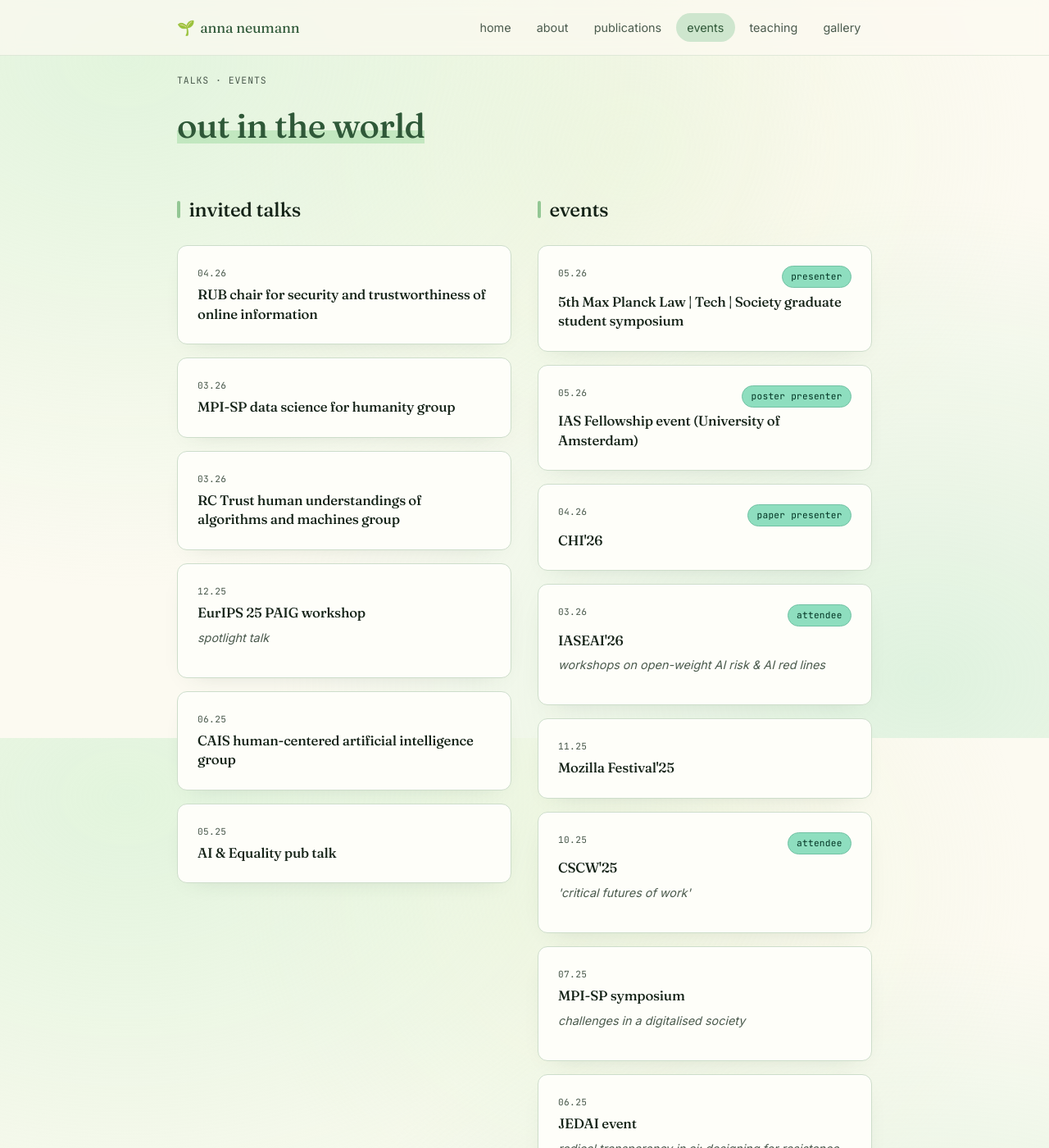
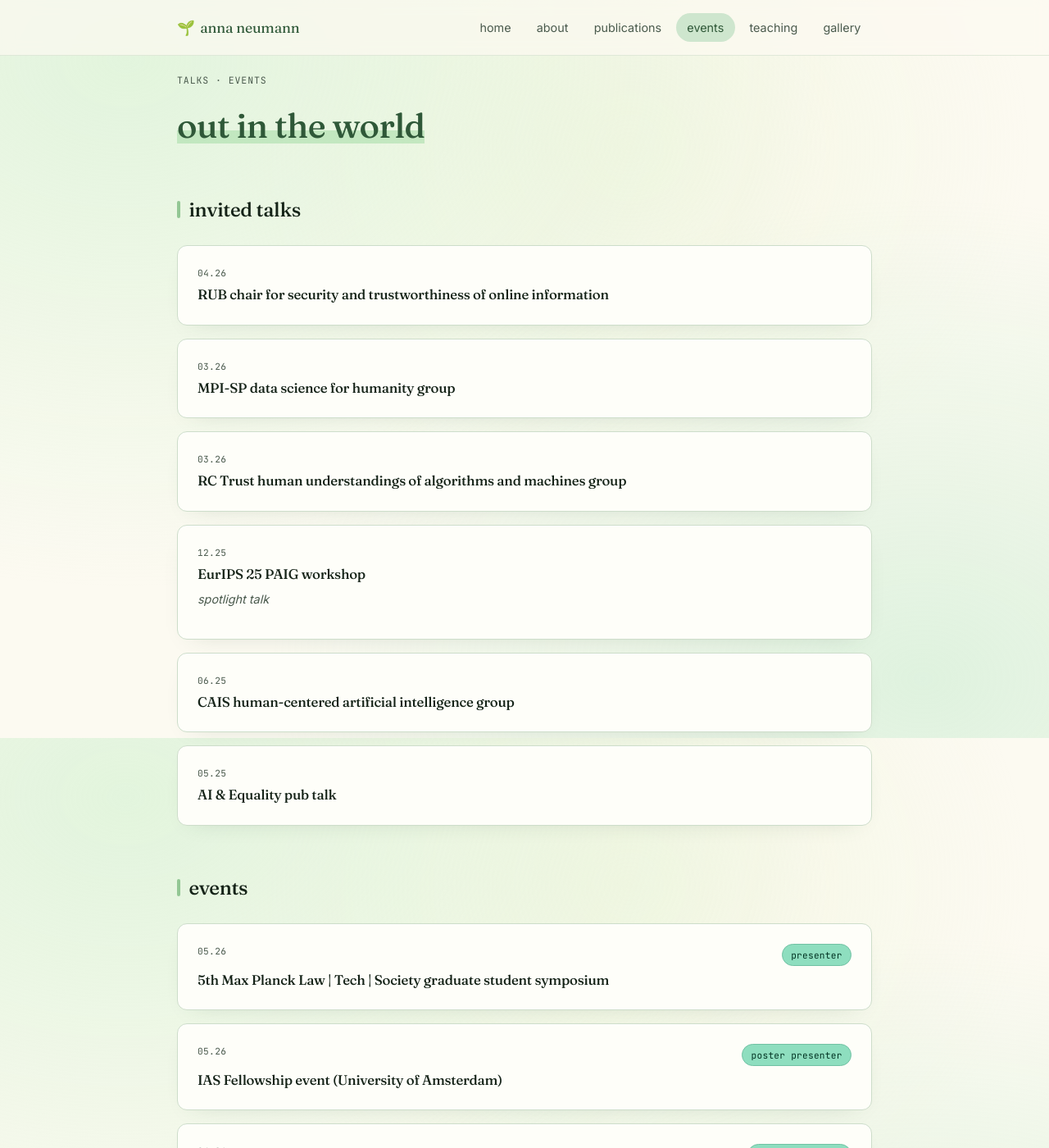
Before and after one commit to annaneumann-me/annaneumann-me.github.io, a Jekyll site: the page built from events.md, in a window 1280 px wide and 1400 px high. Shown: the whole window at 82% size. Built offline with Jekyll 4.4.1, drawn with Linux system fonts in a browser that asks for light colours.

Commit message:
Remove paper-per-year count, stack talks/events again, drop gallery captions

```diff
--- a/assets/css/style.css
+++ b/assets/css/style.css
@@ -190,7 +190,6 @@ a.tag--poster:hover { background: oklch(0.7 0.06 145); color: oklch(0.98 0.01 14
 }
 .year-heading h2 { font-size: 1.8rem; color: var(--primary); }
 .year-heading .rule { height: 1px; flex: 1; background: var(--border); }
-.year-heading .count { font-family: var(--font-mono); font-size: 0.75rem; color: var(--muted-foreground); }
 
 .pub-card h3 { font-size: 1.05rem; color: var(--foreground); line-height: 1.4; margin: 0; }
 .pub-card .authors { margin: 0.3rem 0 0; font-size: 0.85rem; color: var(--muted-foreground); }
@@ -306,12 +305,5 @@ a.tag--poster:hover { background: oklch(0.7 0.06 145); color: oklch(0.98 0.01 14
   border: 1px solid var(--border);
   box-shadow: 0 10px 30px -20px oklch(0.4 0.06 150 / 0.3);
 }
-.photo-gallery figcaption {
-  margin-top: 0.5rem;
-  font-family: var(--font-mono);
-  font-size: 0.75rem;
-  color: var(--muted-foreground);
-  text-align: center;
-}
 
 hr { border: none; border-top: 1px solid oklch(0.88 0.03 140 / 0.6); margin: 1.5rem 0; }
--- a/events.md
+++ b/events.md
@@ -9,41 +9,39 @@ permalink: /events/
   <h1><span class="leaf-underline">out in the world</span></h1>
 </header>
 
-<div class="two-col" style="margin-top: 3rem; align-items: start;">
-  <section>
-    <div class="section-heading"><h2>invited talks</h2></div>
-    <ul class="entry-list">
-      {% for t in site.data.talks %}
-      <li class="soft-card pub-card">
-        <p class="entry-date">{{ t.date }}</p>
-        <div class="top-row">
-          <h3>{{ t.venue }}</h3>
-        </div>
-        {% if t.role %}<p class="meta" style="font-style: italic;">{{ t.role }}</p>{% endif %}
-        {% if t.url and t.url != "#" %}
-        <div class="links"><a class="tag tag--paper" href="{{ t.url }}">group ↗</a></div>
-        {% endif %}
-      </li>
-      {% endfor %}
-    </ul>
-  </section>
+<section style="margin-top: 3rem;">
+  <div class="section-heading"><h2>invited talks</h2></div>
+  <ul class="entry-list">
+    {% for t in site.data.talks %}
+    <li class="soft-card pub-card">
+      <p class="entry-date">{{ t.date }}</p>
+      <div class="top-row">
+        <h3>{{ t.venue }}</h3>
+      </div>
+      {% if t.role %}<p class="meta" style="font-style: italic;">{{ t.role }}</p>{% endif %}
+      {% if t.url and t.url != "#" %}
+      <div class="links"><a class="tag tag--paper" href="{{ t.url }}">group ↗</a></div>
+      {% endif %}
+    </li>
+    {% endfor %}
+  </ul>
+</section>
 
-  <section>
-    <div class="section-heading"><h2>events</h2></div>
-    <ul class="entry-list">
-      {% for e in site.data.events %}
-      <li class="soft-card pub-card">
-        <div class="top-row">
-          <p class="entry-date" style="margin: 0;">{{ e.date }}</p>
-          {% if e.role %}<span class="tag tag--video">{{ e.role }}</span>{% endif %}
-        </div>
-        <h3 style="margin-top: 0.35rem;">{{ e.venue }}</h3>
-        {% if e.note %}<p class="meta" style="font-style: italic;">{{ e.note }}</p>{% endif %}
-        {% if e.url and e.url != "#" %}
-        <div class="links"><a class="tag tag--paper" href="{{ e.url }}">visit ↗</a></div>
-        {% endif %}
-      </li>
-      {% endfor %}
-    </ul>
-  </section>
-</div>
+<section style="margin-top: 3.5rem;">
+  <div class="section-heading"><h2>events</h2></div>
+  <ul class="entry-list">
+    {% for e in site.data.events %}
+    <li class="soft-card pub-card">
+      <div class="top-row">
+        <p class="entry-date" style="margin: 0;">{{ e.date }}</p>
+        {% if e.role %}<span class="tag tag--video">{{ e.role }}</span>{% endif %}
+      </div>
+      <h3 style="margin-top: 0.35rem;">{{ e.venue }}</h3>
+      {% if e.note %}<p class="meta" style="font-style: italic;">{{ e.note }}</p>{% endif %}
+      {% if e.url and e.url != "#" %}
+      <div class="links"><a class="tag tag--paper" href="{{ e.url }}">visit ↗</a></div>
+      {% endif %}
+    </li>
+    {% endfor %}
+  </ul>
+</section>
```
Also changed, not shown: gallery.md (+0 -1 lines), publications.md (+0 -1 lines), README.md.
